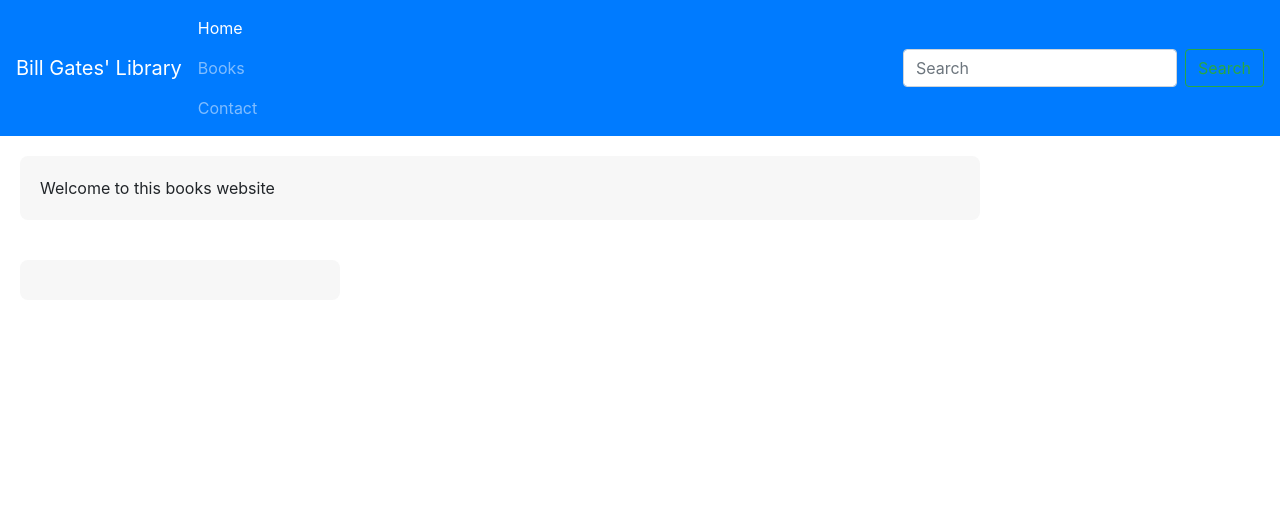
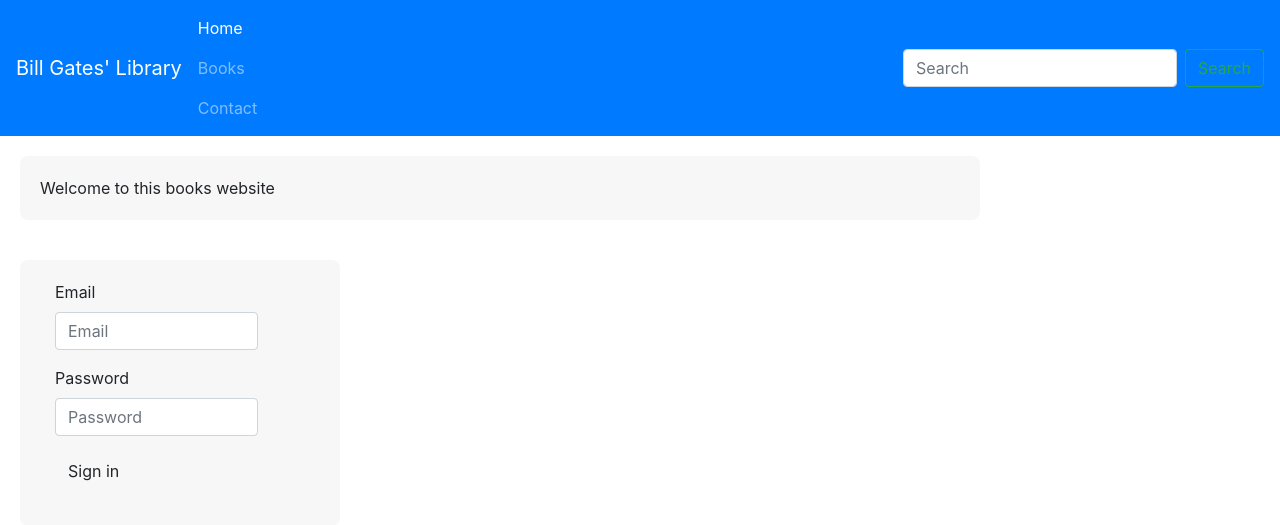
Before and after one commit to tomdevalk1997/project1, a Flask app: page /books in a window 1280 px wide. Shown: the top 525 px of the page. Run offline with Flask 2, Linux system fonts and the light colour scheme; some libraries are stand-ins or nearby versions.

Commit message:
Adding login form to side column

```diff
--- a/templates/layout.html
+++ b/templates/layout.html
@@ -32,8 +32,25 @@
             {% endblock %}
           </div>
           <div class="col-sm-3" id="side-column">
-            {% block side_column %}
-            {% endblock %}
+            <form class="form-horizontal">
+              <div class="form-group">
+                <label for="inputEmail3" class="col-sm-2 control-label">Email</label>
+                <div class="col-sm-10">
+                  <input type="email" class="form-control" id="inputEmail3" placeholder="Email">
+                </div>
+              </div>
+              <div class="form-group">
+                <label for="inputPassword3" class="col-sm-2 control-label">Password</label>
+                <div class="col-sm-10">
+                  <input type="password" class="form-control" id="inputPassword3" placeholder="Password">
+                </div>
+              </div>
+              <div class="form-group">
+                <div class="col-sm-offset-2 col-sm-10">
+                  <button type="submit" class="btn btn-default">Sign in</button>
+                </div>
+              </div>
+            </form>
           </div>
         </div>
       </div>
```
